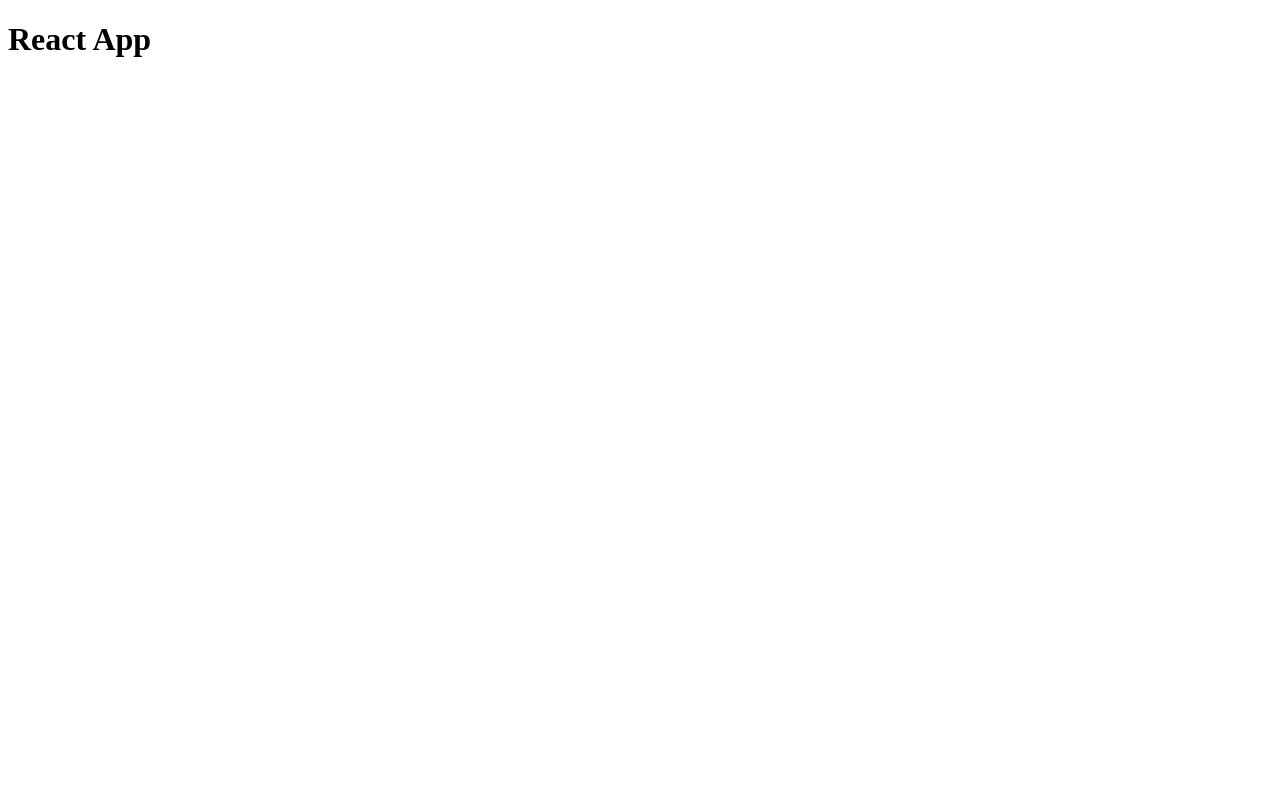
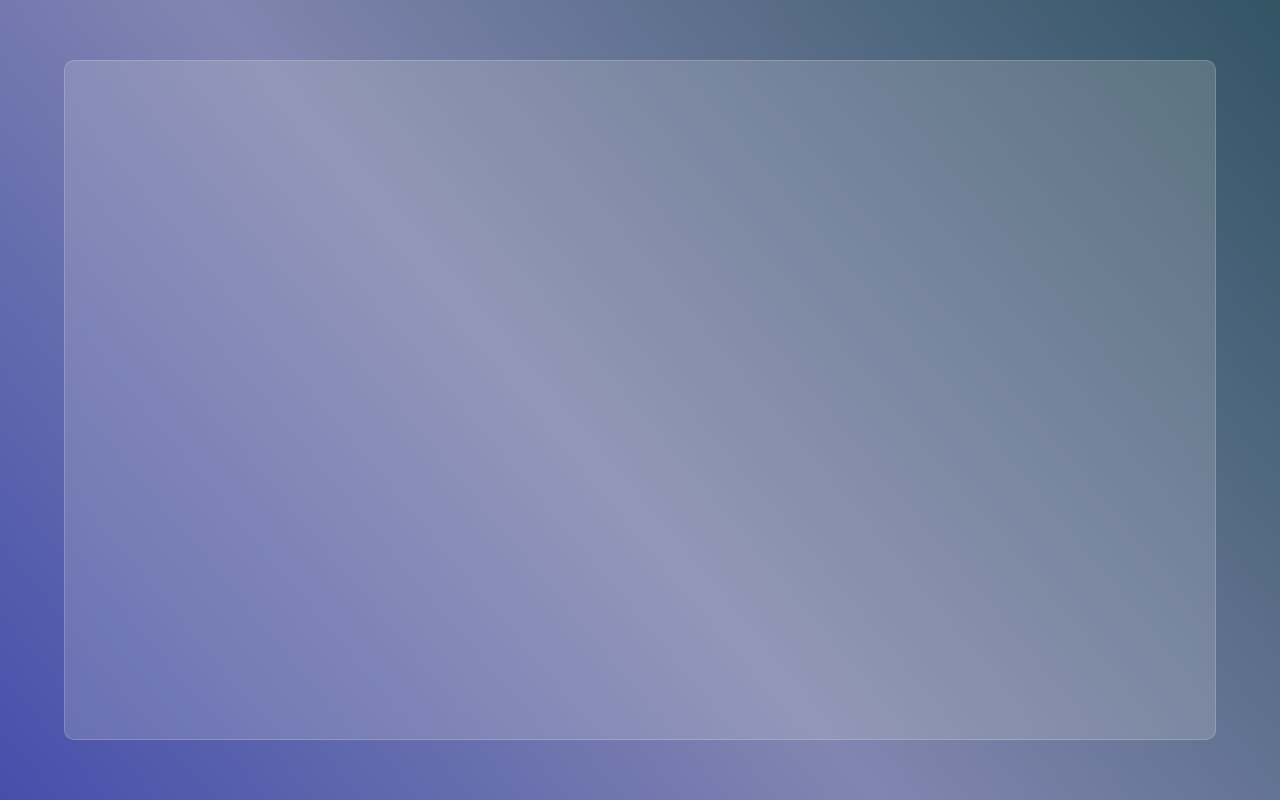
Before and after one commit to DoniyorI/FILO, a React (Create React App) app: page / in a window 1280 px wide. Built offline with nearby package versions, Linux system fonts and the light colour scheme.

Commit message:
login background

```diff
--- a/src/App.css
+++ b/src/App.css
@@ -1,3 +1,41 @@
 @tailwind base;
 @tailwind components;
 @tailwind utilities;
+
+.reg_background {
+  background: linear-gradient(
+    230deg,
+    rgb(50, 84, 99) 0%,
+    rgb(129, 134, 176) 55%,
+    rgb(69, 79, 171) 100%
+  );
+  height: 100vh;
+  background-origin: content-box;
+}
+
+html,
+body {
+  padding: 0;
+  margin: 0;
+  overflow:hidden;
+  background:rgb(69, 79, 171);
+
+}
+
+.container {
+  display: flex;
+  justify-content: center;
+  align-items: center;
+}
+
+.glass_window {
+  flex: auto;
+  background: rgba(217, 217, 217, 0.2);
+  margin: 5%;
+  height: 85vh;
+  width: 80vw;
+  border-radius: 10px;
+  backdrop-filter: blur(10px);
+  -webkit-backdrop-filter: blur(10px);
+  border: 1px solid rgba(255, 255, 255, 0.18);
+}
--- a/src/App.jsx
+++ b/src/App.jsx
@@ -1,7 +1,15 @@
-import React from "react";
+import React from 'react'
+// import './components/register.css'
+import "./App.css"
+
 
 const App = () => {
-  return <h1>React App</h1>;
-};
+  return (
+    <div className='reg_background container'>
+        <div className='glass_window'>
+        </div>
+    </div>
+  )
+}
 
-export default App;
+export default App
--- /dev/null
+++ b/src/components/register.css
@@ -0,0 +1,14 @@
+/* .reg_background{
+    background: rgb(62,103,120);
+    background: linear-gradient(230deg, rgba(62,103,120,1) 0%, rgba(186,192,244,1) 50%, rgba(87,100,216,1) 100%);
+    height: 100vh;
+    background-origin: content-box;
+
+}
+html, body {
+
+    padding: 0;
+
+    margin: 0;
+
+} */
--- /dev/null
+++ b/src/components/register.jsx
@@ -0,0 +1,12 @@
+import React from "react";
+import "./register.css";
+
+const register = () => {
+  return (
+      <div>
+        <h1>Hello</h1>
+      </div>
+  );
+};
+
+export default register;
```
Also changed, not shown: src/components/home.jsx (added, +9 -0 lines).
